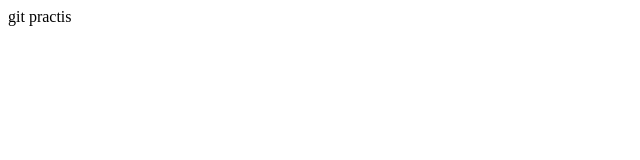
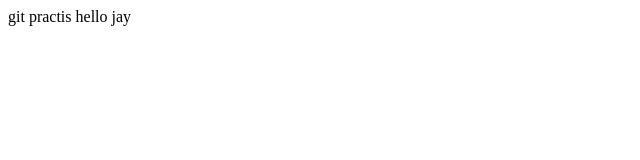
Before and after one commit to KKJay29/second_test, a plain HTML site: page index.html in a window 1280 px wide. Shown: the full height of the page, 0-640 px from the left. Drawn offline with Linux system fonts and the light colour scheme.

Commit message:
first commit on jay

```diff
--- a/index.html
+++ b/index.html
@@ -8,7 +8,7 @@
 </head>
 
 <body>
-    git practis
+    git practis hello  jay
 </body>
 
 </html>
```
